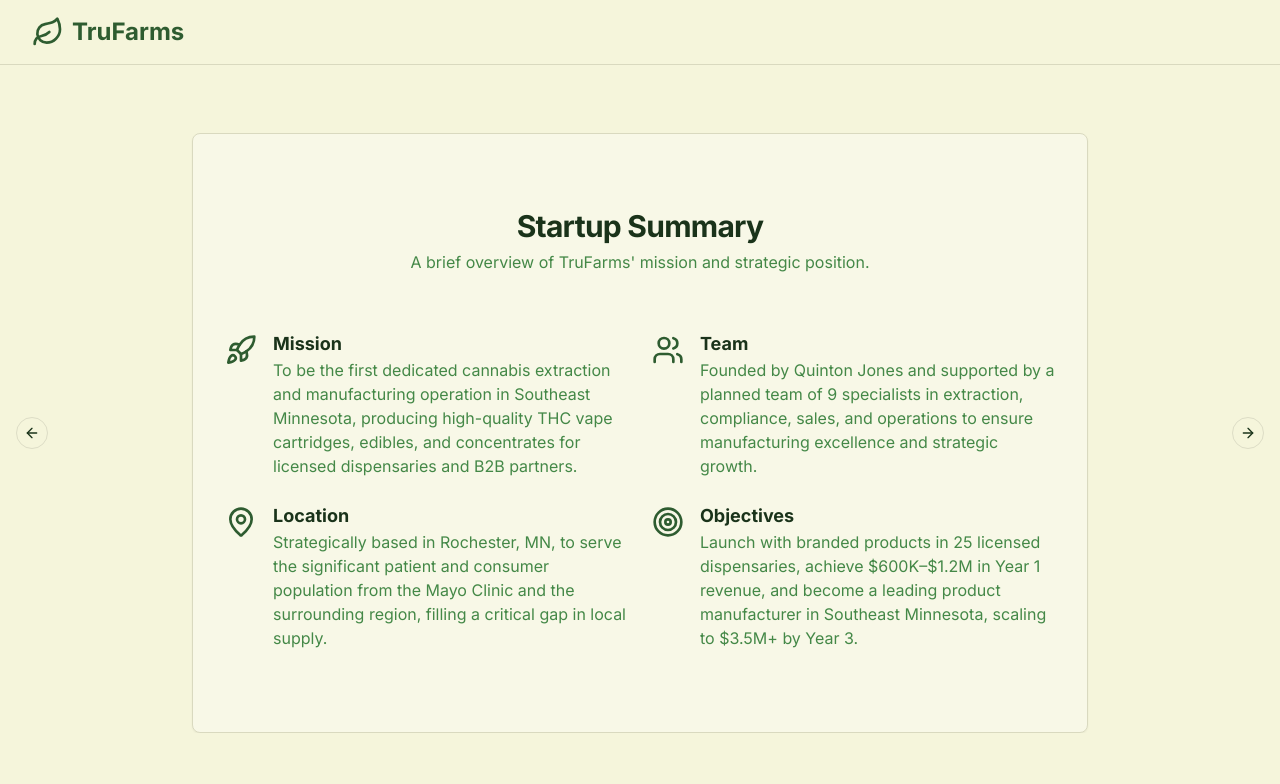
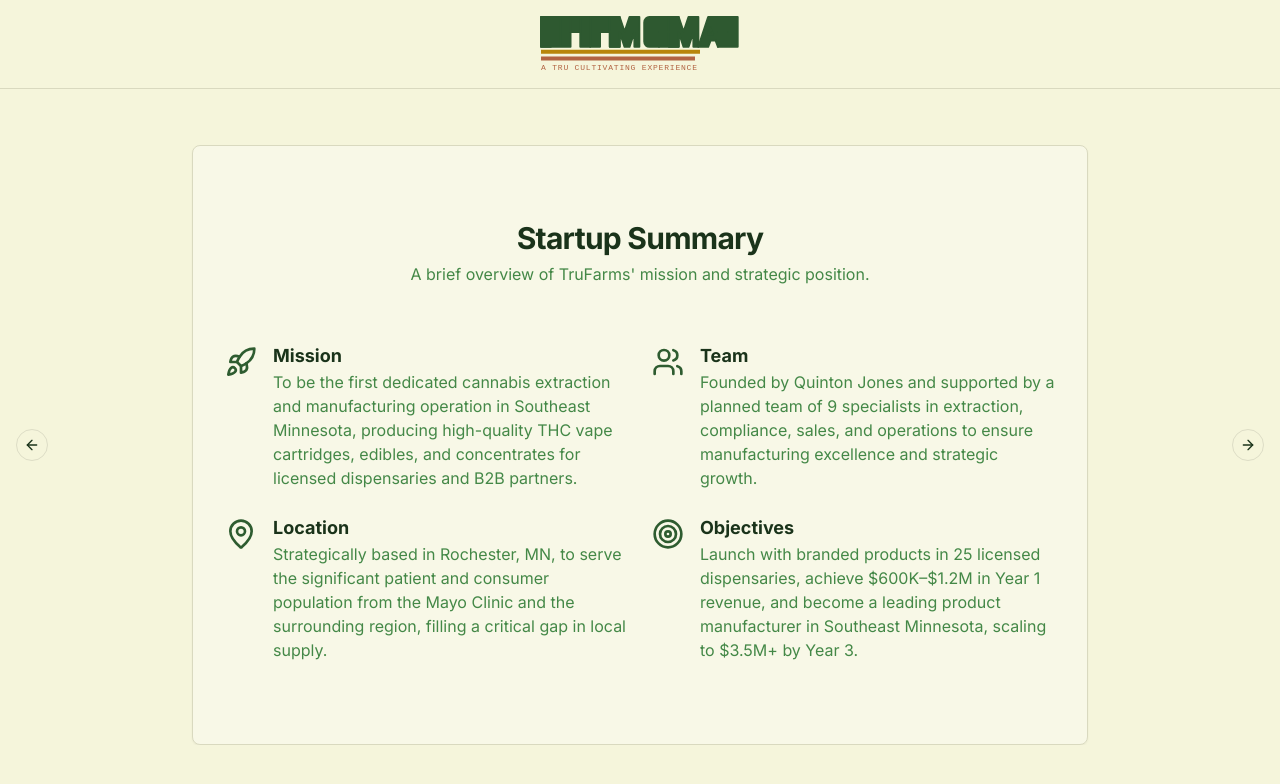
Before and after one commit to TruFarms/pitch, a Next.js app: page / in a window 1280 px wide. Both pictures are taken after a click on the button "Next slide". Shown: the top 784 px of the page. Built offline with nearby package versions, Linux system fonts and the light colour scheme.

Commit message:
Okay lets start with centering the TruFarms text at the top of the navba

```diff
--- a/src/components/header.tsx
+++ b/src/components/header.tsx
@@ -3,7 +3,7 @@
 export function Header() {
   return (
     <header className="py-4 px-4 sm:px-6 md:px-8 border-b">
-      <div className="mx-auto flex items-center justify-between">
+      <div className="mx-auto flex items-center justify-center">
         <Logo />
       </div>
     </header>
--- a/src/components/logo.tsx
+++ b/src/components/logo.tsx
@@ -1,10 +1,148 @@
-import { Leaf } from "lucide-react";
-
 export function Logo() {
   return (
     <div className="flex items-center gap-2">
-      <Leaf className="h-8 w-8 text-primary" />
-      <span className="text-2xl font-bold text-primary">TruFarms</span>
+      <svg
+        width="200"
+        height="56"
+        viewBox="0 0 200 56"
+        fill="none"
+        xmlns="http://www.w3.org/2000/svg"
+      >
+        <g clipPath="url(#clip0_3_2)">
+          <path
+            d="M10.833 30.833V1H1V30.833H10.833Z"
+            fill="#2E5930"
+            stroke="#2E5930"
+            strokeWidth="2"
+            strokeMiterlimit="10"
+            strokeLinecap="round"
+            strokeLinejoin="round"
+          />
+          <path
+            d="M20.667 30.833V1H1V30.833H20.667V1H30.5V30.833H20.667Z"
+            fill="#2E5930"
+            stroke="#2E5930"
+            strokeWidth="2"
+            strokeMiterlimit="10"
+            strokeLinecap="round"
+            strokeLinejoin="round"
+          />
+          <path
+            d="M40.333 30.833V1H30.5V15.917H40.333V30.833H50.167V1H40.333V30.833Z"
+            fill="#2E5930"
+            stroke="#2E5930"
+            strokeWidth="2"
+            strokeMiterlimit="10"
+            strokeLinecap="round"
+            strokeLinejoin="round"
+          />
+          <path
+            d="M60 30.833V1H50.167V30.833H60Z"
+            fill="#2E5930"
+            stroke="#2E5930"
+            strokeWidth="2"
+            strokeMiterlimit="10"
+            strokeLinecap="round"
+            strokeLinejoin="round"
+          />
+          <path
+            d="M69.833 30.833V1H60V15.917H69.833V1H79.667V30.833H69.833Z"
+            fill="#2E5930"
+            stroke="#2E5930"
+            strokeWidth="2"
+            strokeMiterlimit="10"
+            strokeLinecap="round"
+            strokeLinejoin="round"
+          />
+          <path
+            d="M99.333 1H89.5L84.583 15.917L79.667 1H69.833V30.833H79.667V15.917L84.583 30.833H89.5L94.417 15.917V30.833H99.333V1Z"
+            fill="#2E5930"
+            stroke="#2E5930"
+            strokeWidth="2"
+            strokeMiterlimit="10"
+            strokeLinecap="round"
+            strokeLinejoin="round"
+          />
+          <path
+            d="M119 30.833V1H109.167C106.917 1 104.25 2.95 104.25 6.417V25.417C104.25 28.883 106.917 30.833 109.167 30.833H119Z"
+            fill="#2E5930"
+            stroke="#2E5930"
+            strokeWidth="2"
+            strokeMiterlimit="10"
+            strokeLinecap="round"
+            strokeLinejoin="round"
+          />
+          <path
+            d="M138.667 30.833V1H119V30.833H138.667Z"
+            fill="#2E5930"
+            stroke="#2E5930"
+            strokeWidth="2"
+            strokeMiterlimit="10"
+            strokeLinecap="round"
+            strokeLinejoin="round"
+          />
+          <path
+            d="M128.833 15.917H119"
+            stroke="#2E5930"
+            strokeWidth="2"
+            strokeMiterlimit="10"
+            strokeLinecap="round"
+            strokeLinejoin="round"
+          />
+          <path
+            d="M158.333 30.833V1H148.5L143.583 15.917L138.667 1H128.833V30.833H138.667V15.917L143.583 30.833H148.5L153.417 15.917V30.833H158.333V1Z"
+            fill="#2E5930"
+            stroke="#2E5930"
+            strokeWidth="2"
+            strokeMiterlimit="10"
+            strokeLinecap="round"
+            strokeLinejoin="round"
+          />
+          <path
+            d="M178 30.833V1H168.167L158.333 30.833H168.167L170.625 24.5H175.542L178 30.833ZM173.083 18.167L170.625 11.833L168.167 18.167H173.083Z"
+            fill="#2E5930"
+            stroke="#2E5930"
+            strokeWidth="2"
+            strokeMiterlimit="10"
+            strokeLinecap="round"
+            strokeLinejoin="round"
+          />
+          <path
+            d="M197.667 30.833V1H178V30.833H197.667Z"
+            fill="#2E5930"
+            stroke="#2E5930"
+            strokeWidth="2"
+            strokeMiterlimit="10"
+            strokeLinecap="round"
+            strokeLinejoin="round"
+          />
+          <path
+            d="M187.833 15.917H178"
+            stroke="#2E5930"
+            strokeWidth="2"
+            strokeMiterlimit="10"
+            strokeLinecap="round"
+            strokeLinejoin="round"
+          />
+          <path d="M1 35.75H160" stroke="#B8860B" strokeWidth="4" />
+          <path d="M1 42.583H155" stroke="#B26443" strokeWidth="4" />
+          <text
+            fill="#B26443"
+            xmlSpace="preserve"
+            style={{ whiteSpace: 'pre' }}
+            fontFamily="monospace"
+            fontSize="8"
+            letterSpacing="0.1em"
+          >
+            <tspan x="1" y="54.25">A TRU CULTIVATING EXPERIENCE</tspan>
+          </text>
+        </g>
+        <defs>
+          <clipPath id="clip0_3_2">
+            <rect width="200" height="56" fill="white" />
+          </clipPath>
+        </defs>
+      </svg>
     </div>
   );
 }
```
